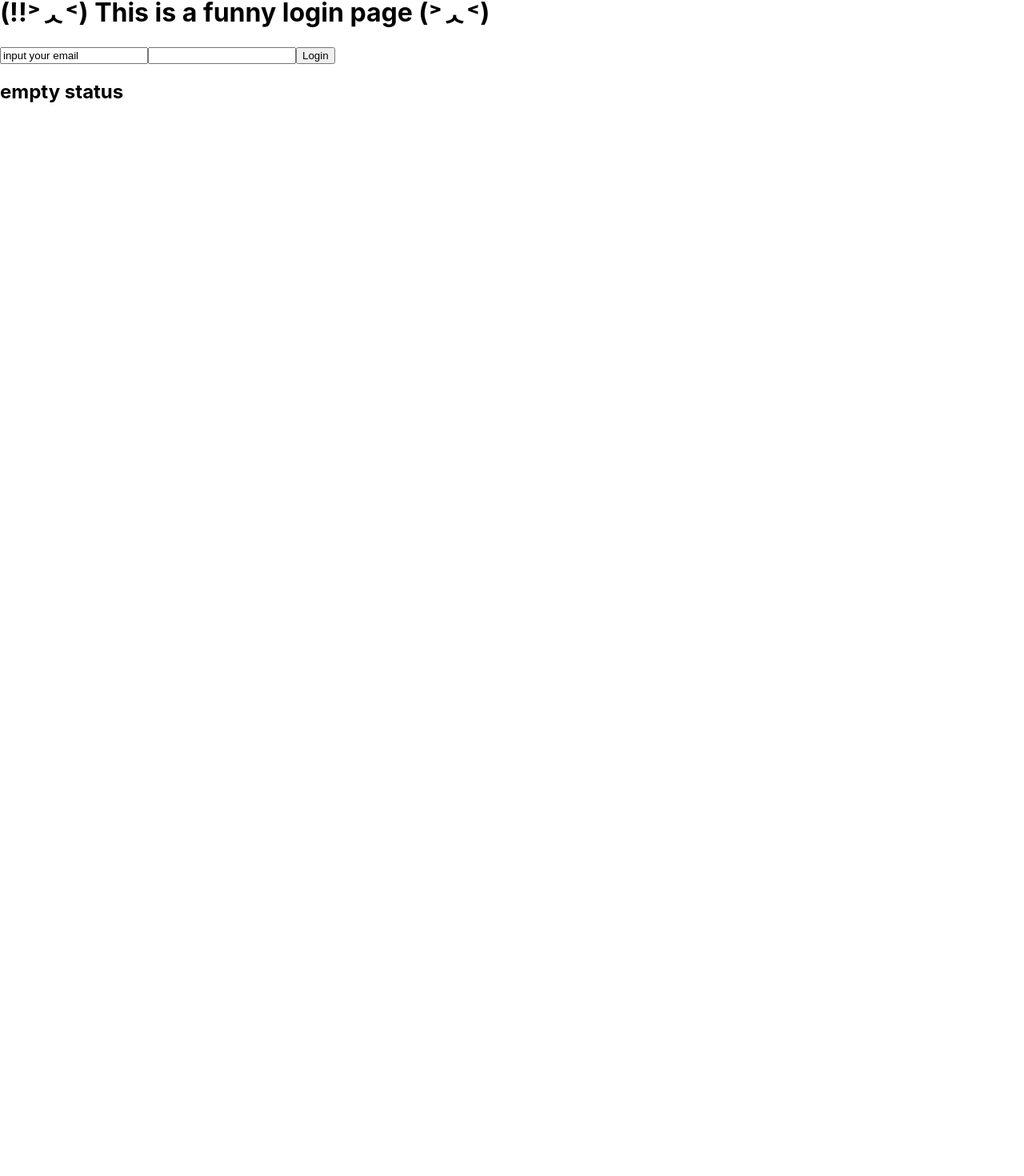
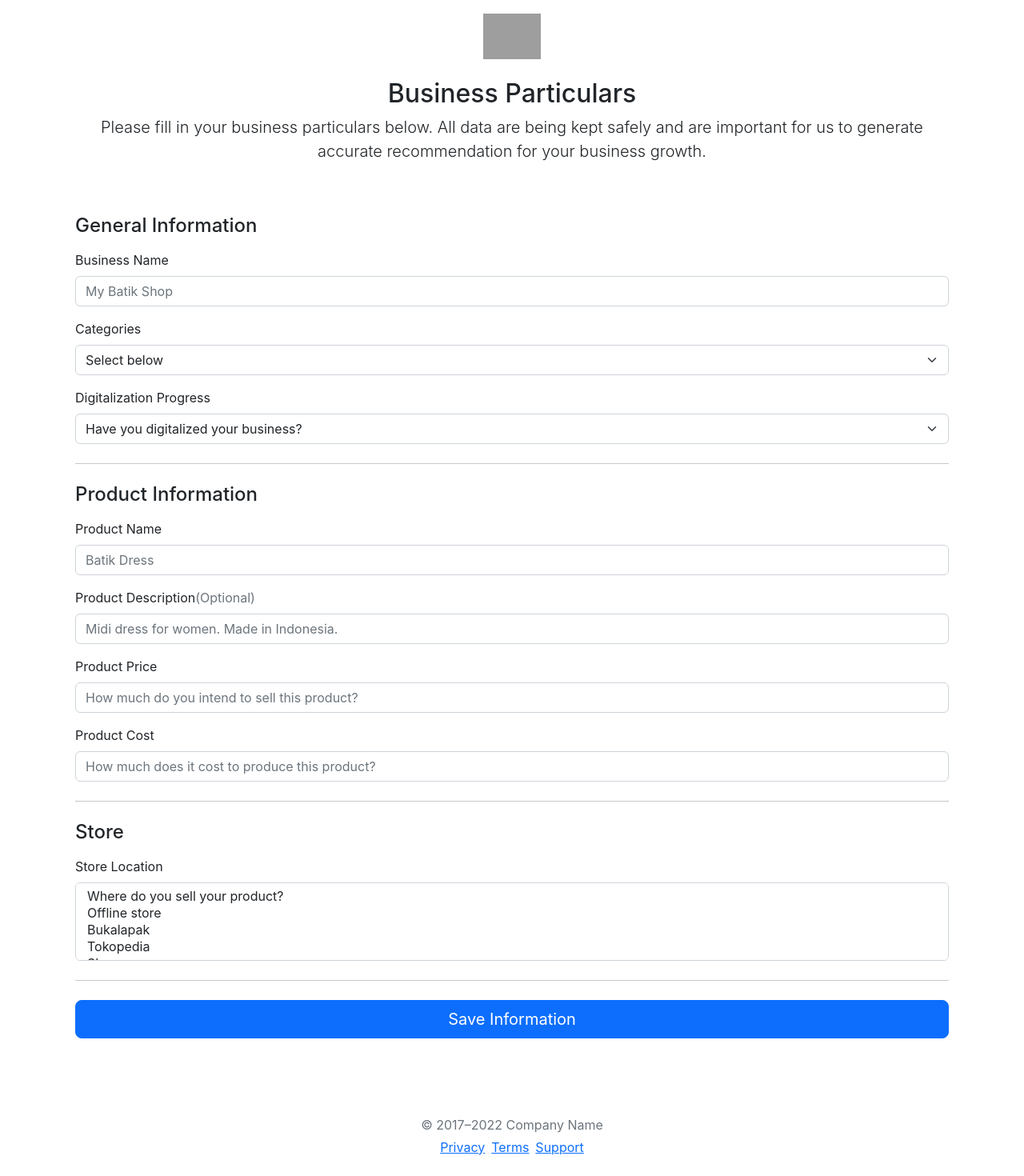
Before and after one commit to florentianayuwono/DigitalIT, a React (Create React App) app in the folder frontend/: page /business/add in a window 1280 px wide. Shown: the part 31-1501 px from the top of the page at 80% size. Before the commit the page ends 800 px from the top, so only its background shows below. Built offline with nearby package versions, Linux system fonts and the light colour scheme; grey boxes are pictures that could not be loaded; the HTML template or start-up script is replaced by a standard one.

Commit message:
business particular

```diff
--- a/frontend/public/index.html
+++ b/frontend/public/index.html
@@ -9,35 +9,25 @@
       name="description"
       content="Web site created using create-react-app"
     />
+    <!-- Bootstrap for CSS only -->
+    <link
+      href="https://cdn.jsdelivr.net/npm/bootstrap@5.2.0-beta1/dist/css/bootstrap.min.css"
+      rel="stylesheet"
+      integrity="sha384-0evHe/X+R7YkIZDRvuzKMRqM+OrBnVFBL6DOitfPri4tjfHxaWutUpFmBp4vmVor"
+      crossorigin="anonymous"
+    />
     <link rel="apple-touch-icon" href="%PUBLIC_URL%/logo192.png" />
-    <!--
-      manifest.json provides metadata used when your web app is installed on a
-      user's mobile device or desktop. See https://developers.google.com/web/fundamentals/web-app-manifest/
-    -->
     <link rel="manifest" href="%PUBLIC_URL%/manifest.json" />
-    <!--
-      Notice the use of %PUBLIC_URL% in the tags above.
-      It will be replaced with the URL of the `public` folder during the build.
-      Only files inside the `public` folder can be referenced from the HTML.
-
-      Unlike "/favicon.ico" or "favicon.ico", "%PUBLIC_URL%/favicon.ico" will
-      work correctly both with client-side routing and a non-root public URL.
-      Learn how to configure a non-root public URL by running `npm run build`.
-    -->
     <title>DigitalIT</title>
   </head>
   <body>
     <noscript>You need to enable JavaScript to run this app.</noscript>
     <div id="root"></div>
-    <!--
-      This HTML file is a template.
-      If you open it directly in the browser, you will see an empty page.
-
-      You can add webfonts, meta tags, or analytics to this file.
-      The build step will place the bundled scripts into the <body> tag.
-
-      To begin the development, run `npm start` or `yarn start`.
-      To create a production bundle, use `npm run build` or `yarn build`.
-    -->
+    <!-- Bootstrap for JavaScript Bundle with Popper -->
+    <script
+      src="https://cdn.jsdelivr.net/npm/bootstrap@5.2.0-beta1/dist/js/bootstrap.bundle.min.js"
+      integrity="sha384-pprn3073KE6tl6bjs2QrFaJGz5/SUsLqktiwsUTF55Jfv3qYSDhgCecCxMW52nD2"
+      crossorigin="anonymous"
+    ></script>
   </body>
 </html>
--- a/frontend/src/App.js
+++ b/frontend/src/App.js
@@ -2,14 +2,17 @@ import React, { Fragment } from "react";
 
 // Components
 import LoginForm from "./components/LoginForm";
+import InputBusinessParticular from "./components/InputBusinessParticular";
 
 function App() {
-  return <Fragment>
-    <div className="container">
-      <LoginForm>
-      </LoginForm>
-    </div>
-  </Fragment>;
+  return (
+    <Fragment>
+      <div className="container">
+        <InputBusinessParticular></InputBusinessParticular>
+        <LoginForm></LoginForm>
+      </div>
+    </Fragment>
+  );
 }
 
 export default App;
--- /dev/null
+++ b/frontend/src/components/InputBusinessParticular.js
@@ -0,0 +1,222 @@
+import React, { Fragment, useState } from "react";
+
+const InputBusinessParticular = () => {
+  const [description, setDescription] = useState("");
+
+  const onSubmitForm = async (e) => {
+    e.preventDefault();
+    try {
+      const myHeaders = new Headers();
+
+      myHeaders.append("Content-Type", "application/json");
+      myHeaders.append("jwt_token", localStorage.token);
+
+      const body = { description };
+      const response = await fetch("/api/business/add", {
+        method: "POST",
+        headers: myHeaders,
+        body: JSON.stringify(body),
+      });
+
+      const parseResponse = await response.json();
+
+      console.log(parseResponse);
+
+      //setTodosChange(true);
+      setDescription("");
+      // window.location = "/";
+    } catch (err) {
+      console.error(err.message);
+    }
+  };
+  return (
+    <Fragment>
+      <div class="container">
+        <main>
+          <div class="py-5 text-center">
+            <img
+              class="d-block mx-auto mb-4"
+              src="/docs/5.2/assets/brand/bootstrap-logo.svg"
+              alt=""
+              width="72"
+              height="57"
+            ></img>
+            <h2>Business Particulars</h2>
+            <p class="lead">
+              Please fill in your business particulars below. All data are being
+              kept safely and are important for us to generate accurate
+              recommendation for your business growth.
+            </p>
+          </div>
+
+          <div class="row g-5">
+            <div>
+              <h4 class="mb-3">General Information</h4>
+              <form class="needs-validation" novalidate>
+                <div class="row g-3">
+                  <div class="col-12">
+                    <label for="businessName" class="form-label">
+                      Business Name
+                    </label>
+                    <input
+                      type="text"
+                      class="form-control"
+                      id="businessName"
+                      placeholder="My Batik Shop"
+                    />
+                    <div class="invalid-feedback">
+                      Please enter a valid business name for future reference.
+                    </div>
+                  </div>
+
+                  <div class="col-12">
+                    <label for="categories" class="form-label">
+                      Categories
+                    </label>
+                    <select class="form-select" id="categories" required>
+                      <option value="">Select below</option>
+                      <option>Fashion and Clothings</option>
+                      <option>Electronics and Hardwares</option>
+                      <option>Food and Groceries</option>
+                    </select>
+                    <div class="invalid-feedback">
+                      Please select a valid category.
+                    </div>
+                  </div>
+
+                  <div class="col-12">
+                    <label for="hasDigitalized" class="form-label">
+                      Digitalization Progress
+                    </label>
+                    <select class="form-select" id="hasDigitalized" required>
+                      <option value="">
+                        Have you digitalized your business?
+                      </option>
+                      <option>Yes</option>
+                      <option>No</option>
+                    </select>
+                    <div class="invalid-feedback">
+                      Please provide a valid answer.
+                    </div>
+                  </div>
+                </div>
+
+                <hr class="my-4" />
+                <h4 class="mb-3">Product Information</h4>
+                <div class="row g-3">
+                  <div class="col-12">
+                    <label for="productName" class="form-label">
+                      Product Name
+                    </label>
+                    <input
+                      type="text"
+                      class="form-control"
+                      id="productName"
+                      placeholder="Batik Dress"
+                    />
+                    <div class="invalid-feedback">
+                      Please enter a valid product name for future reference.
+                    </div>
+                  </div>
+
+                  <div class="col-12">
+                    <label for="productDescription" class="form-label">
+                      Product Description
+                      <span class="text-muted">(Optional)</span>
+                    </label>
+                    <input
+                      type="text"
+                      class="form-control"
+                      id="productDescription"
+                      placeholder="Midi dress for women. Made in Indonesia."
+                    />
+                    <div class="invalid-feedback">
+                      Please enter a valid description for future reference.
+                    </div>
+                  </div>
+
+                  <div class="col-12">
+                    <label for="productPrice" class="form-label">
+                      Product Price
+                    </label>
+                    <input
+                      type="number"
+                      class="form-control"
+                      id="productPrice"
+                      placeholder="How much do you intend to sell this product?"
+                    />
+                    <div class="invalid-feedback">
+                      Please enter a valid price for future reference.
+                    </div>
+                  </div>
+
+                  <div class="col-12">
+                    <label for="productCost" class="form-label">
+                      Product Cost
+                    </label>
+                    <input
+                      type="number"
+                      class="form-control"
+                      id="productCost"
+                      placeholder="How much does it cost to produce this product?"
+                    />
+                    <div class="invalid-feedback">
+                      Please enter a valid cost for future reference.
+                    </div>
+                  </div>
+                </div>
+                <hr class="my-4" />
+
+                <h4 class="mb-3">Store</h4>
+                <div class="row g-3">
+                  <div class="col-12">
+                    <label for="storeLocation" class="form-label">
+                      Store Location
+                    </label>
+                    <select
+                      class="form-select"
+                      id="storeLocation"
+                      multiple
+                      required
+                    >
+                      <option value="">Where do you sell your product?</option>
+                      <option>Offline store</option>
+                      <option>Bukalapak</option>
+                      <option>Tokopedia</option>
+                      <option>Shopee</option>
+                    </select>
+                    <div class="invalid-feedback">
+                      Please select a valid location.
+                    </div>
+                  </div>
+                </div>
+                <hr class="my-4" />
+
+                <button class="w-100 btn btn-primary btn-lg" type="submit">
+                  Save Information
+                </button>
+              </form>
+            </div>
+          </div>
+        </main>
+
+        <footer class="my-5 pt-5 text-muted text-center text-small">
+          <p class="mb-1">&copy; 2017–2022 Company Name</p>
+          <ul class="list-inline">
+            <li class="list-inline-item">
+              <a href="#">Privacy</a>
+            </li>
+            <li class="list-inline-item">
+              <a href="#">Terms</a>
+            </li>
+            <li class="list-inline-item">
+              <a href="#">Support</a>
+            </li>
+          </ul>
+        </footer>
+      </div>
+    </Fragment>
+  );
+};
+
+export default InputBusinessParticular;
```
Also changed, not shown: frontend/src/setupTests.js (deleted, +0 -5 lines), frontend/src/components/DisplayBusinessParticular.js (added), frontend/src/components/EditBusinessParticular.js (added).
